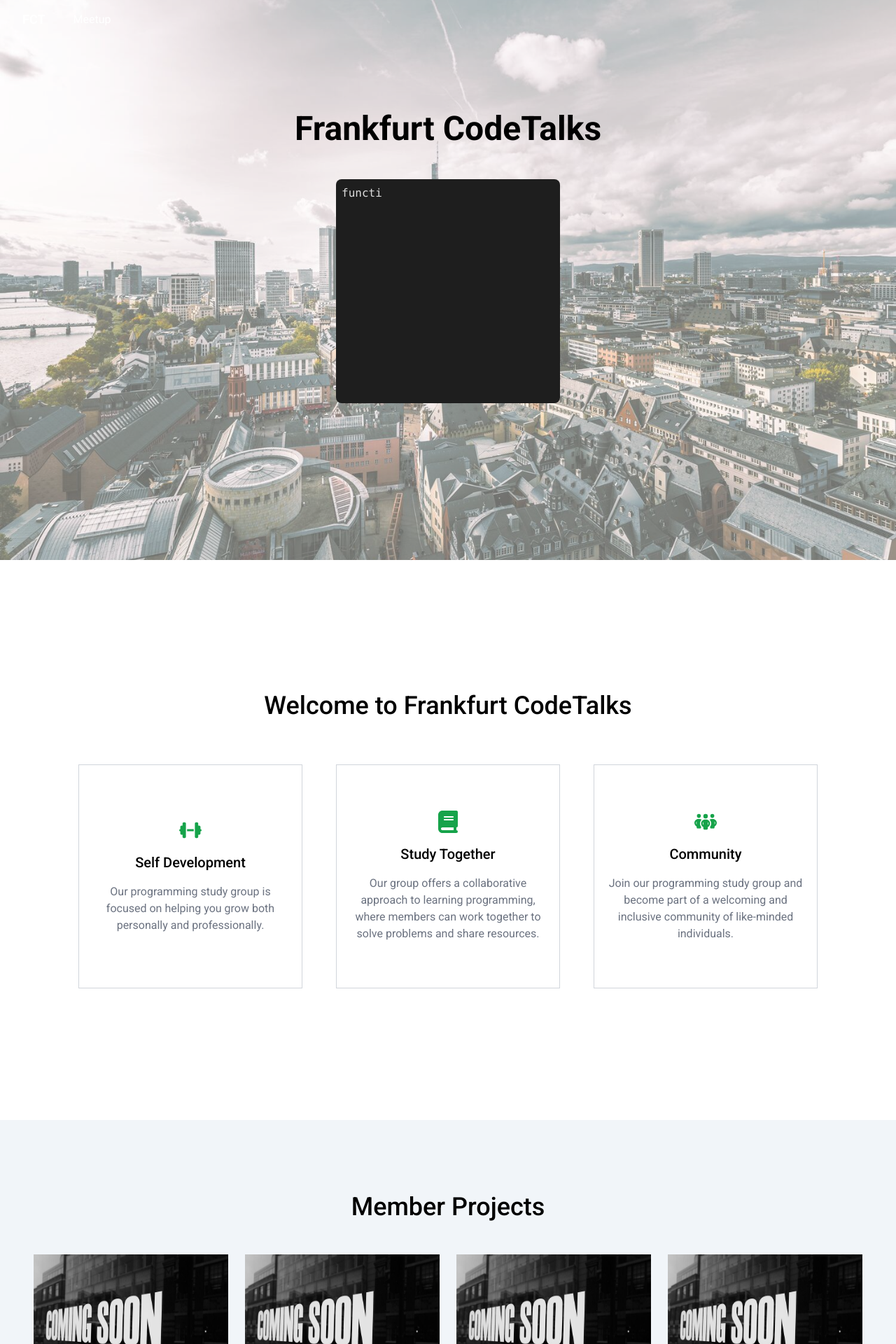
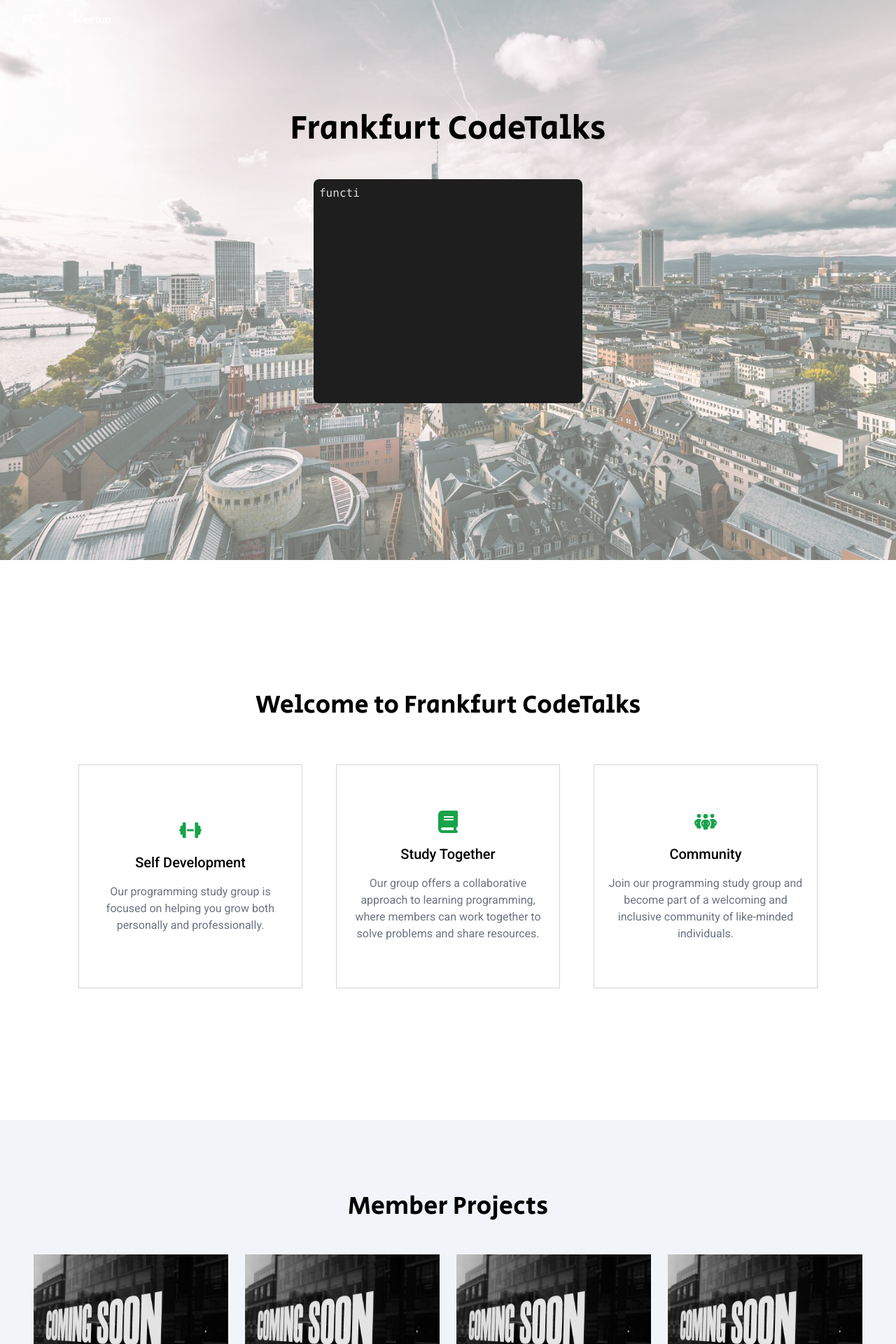
Before and after one commit to hsk-kr/frankfurt-codetalks, a Next.js app: page /landing in a window 1280 px wide. Shown: the top 1920 px of the page at 70% size. Built offline with nearby package versions, Linux system fonts and the light colour scheme.

Commit message:
fix: apply font to section titles
- change logic of className to be able to
  apply tailwind-width property to the button

```diff
--- a/components/landing/Button/index.tsx
+++ b/components/landing/Button/index.tsx
@@ -21,9 +21,9 @@ const Button = ({ color, className, ...rest }: ButtonProps) => {
       break;
   }
 
-  const finalClassName = `w-fit p-2 rounded-lg font-medium ${buttonStyle} ${
-    className || ""
-  }`;
+  const finalClassName = `${
+    className?.includes("w-") ? "" : "w-fit"
+  } p-2 rounded-lg font-medium ${buttonStyle} ${className || ""}`;
 
   return <button type="button" className={finalClassName} {...rest} />;
 };
--- a/components/landing/JoinUsSection/index.tsx
+++ b/components/landing/JoinUsSection/index.tsx
@@ -1,6 +1,12 @@
 "use client";
 
+import { Secular_One } from "next/font/google";
 import Button from "../Button";
+
+const secularOne = Secular_One({
+  subsets: ["latin"],
+  weight: ["400"],
+});
 
 const JoinUsSection = () => {
   const openLink = (link: string) => () => {
@@ -9,7 +15,9 @@ const JoinUsSection = () => {
 
   return (
     <div className="bg-white h-96 flex items-center justify-center flex-col">
-      <h1 className="text-4xl font-medium mb-4">Join Us</h1>
+      <h1 className={`text-4xl font-medium mb-4 ${secularOne.className}`}>
+        Join Us
+      </h1>
       <p className="text-gray-500 text-center">
         Join our programming Meetup if you live near Frankfurt and are
         interested in coding.
--- a/components/landing/ProjectSection/index.tsx
+++ b/components/landing/ProjectSection/index.tsx
@@ -1,5 +1,11 @@
 import Image from "next/image";
+import { Secular_One } from "next/font/google";
 import LinkButton from "../LinkButton";
+
+const secularOne = Secular_One({
+  subsets: ["latin"],
+  weight: ["400"],
+});
 
 const projects = [
   {
@@ -55,7 +61,9 @@ const projects = [
 const ProjectSection = () => {
   return (
     <div className="min-h-screen bg-slate-100 flex items-center justify-center flex-col py-12">
-      <h1 className="text-center text-4xl mb-12 font-medium">
+      <h1
+        className={`text-center text-4xl mb-12 font-medium ${secularOne.className}`}
+      >
         Member Projects
       </h1>
       <div className="grid grid-cols-1 gap-6 mx-12 md:grid-cols-4">
--- a/components/landing/TopSection/index.tsx
+++ b/components/landing/TopSection/index.tsx
@@ -1,8 +1,14 @@
 "use client";
 
+import { useState } from "react";
 import Image from "next/image";
+import { Secular_One } from "next/font/google";
 import CodeAnimationViewer, { Language } from "../CodeAnimationViewer";
-import { useState } from "react";
+
+const secularOne = Secular_One({
+  subsets: ["latin"],
+  weight: ["400"],
+});
 
 const codeList: {
   code: string;
@@ -78,10 +84,12 @@ const TopSection = () => {
       </div>
       <div className="w-full h-full flex items-center justify-center">
         <div className="flex flex-col pb-16 items-center">
-          <h1 className="text-5xl font-bold text-center mb-12">
+          <h1
+            className={`text-5xl font-bold text-center mb-12 ${secularOne.className}`}
+          >
             Frankfurt CodeTalks
           </h1>
-          <div className="mx-8 w-96 max-w-xs h-80">
+          <div className="mx-8 w-72 md:w-96 h-80">
             <CodeAnimationViewer
               code={codeList[codeOrderNo].code}
               language={codeList[codeOrderNo].language}
--- a/components/landing/WelcomeSection/index.tsx
+++ b/components/landing/WelcomeSection/index.tsx
@@ -5,12 +5,20 @@ import {
   faDumbbell,
   faPeopleGroup,
 } from "@fortawesome/free-solid-svg-icons";
+import { Secular_One } from "next/font/google";
+
+const secularOne = Secular_One({
+  subsets: ["latin"],
+  weight: ["400"],
+});
 
 const WelcomeSection = () => {
   return (
     <div className="py-16 min-h-screen bg-white flex justify-center items-center">
       <div>
-        <h1 className="text-center text-4xl mb-16 font-medium mx-4">
+        <h1
+          className={`text-center text-4xl mb-16 font-medium mx-4 ${secularOne.className}`}
+        >
           Welcome to Frankfurt CodeTalks
         </h1>
         <div className="flex justify-between items-center md:items-normal flex-col md:flex-row mx-8 gap-y-5 gap-x-12">
```
